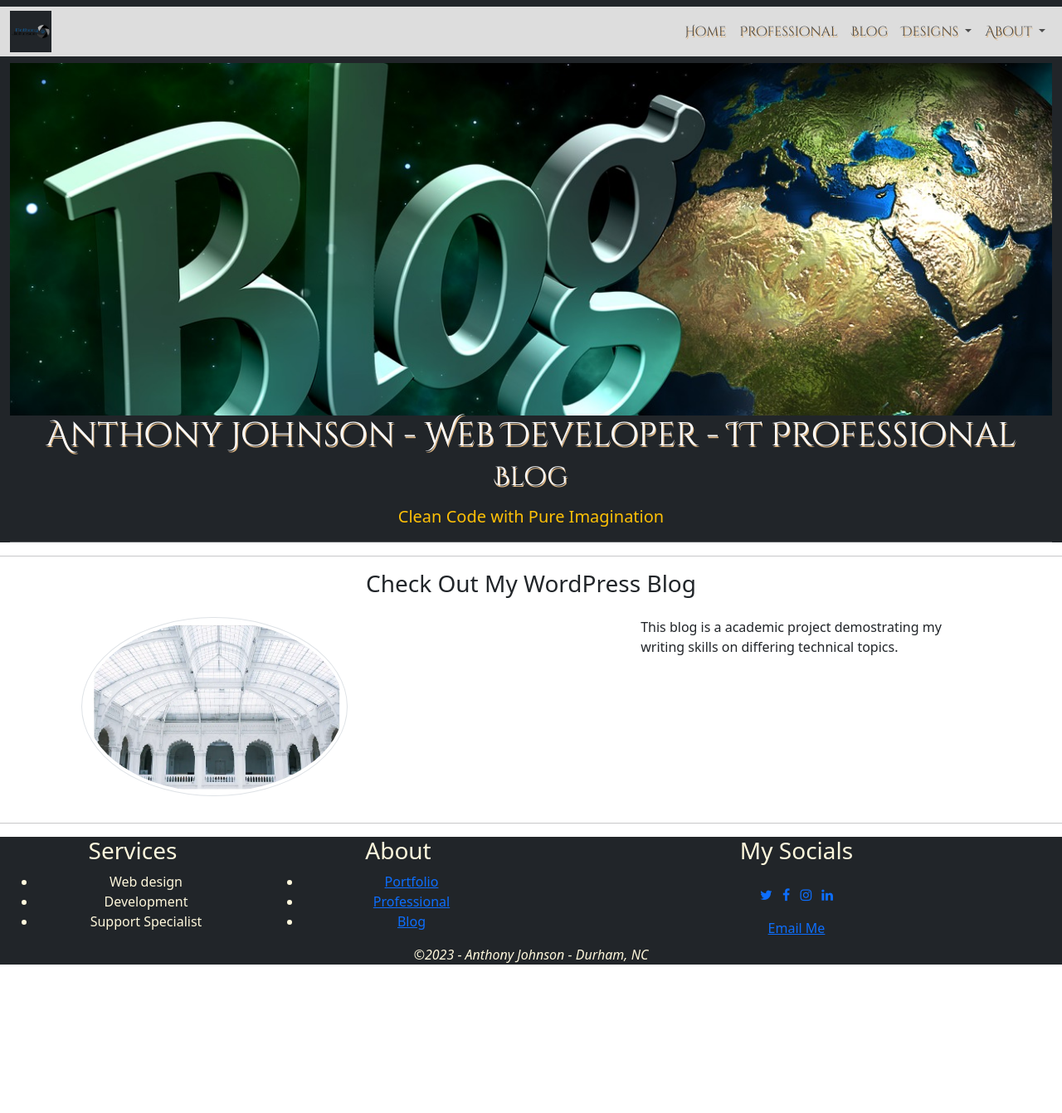
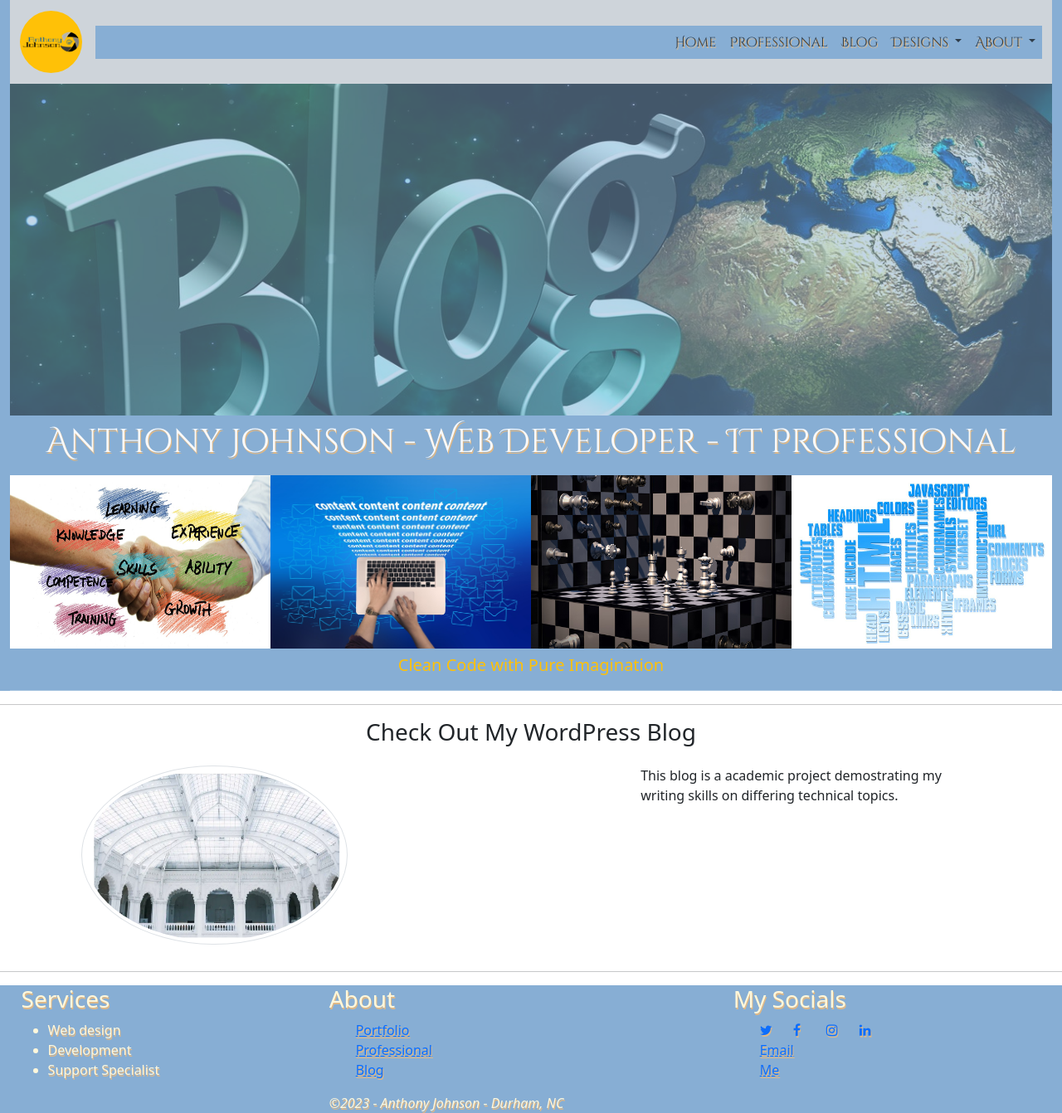
Before and after one commit to Anth51John/portfolio, a plain HTML site: page blog.html in a window 1280 px wide. Shown: the whole page at 83% size. Before the commit the page ends 1163 px from the top, so only its background shows below. Drawn offline with nearby package versions, Linux system fonts and the light colour scheme.

Commit message:
Additional updates to Portfolio

```diff
--- a/about.html
+++ b/about.html
@@ -13,17 +13,22 @@
     <title>Anthony's About Me</title>
 </head>
   <body>
-     <!-- Navbar -->
-     <nav class="navbar navbar-expand-lg bg-dark navbar-light">
+    <!-- Hero Panel -->
+    <section class="bg-dark text-light w-100 text-center m-0 p-0">
+
       <div class="container-fluid nav-custom">
 
-        <a href="index.html" class="navbar-brand"><img class="img-fluid w-50 logo" src="img/antjohn.png" alt="written-name-in-circular-sphere"></a>
+             <!-- Navbar -->
+     <nav class="navbar navbar-expand-lg bg-dark-subtle navbar-light">
+      <div class="container-fluid myheader">
 
-        <button class="navbar-toggler" type="button" data-bs-toggle="collapse" data-bs-target="#navmenu">
-          <span class="navbar-toggler-icon"></span>
-        </button>
+        <a href="index.html" class="navbar-brand"><img class="img-fluid w-100 logo" src="img/antjohn.png" alt="written-name-in-circular-sphere"></a>
 
-          <div class="collapse navbar-collapse text-light nav-custom myheader" id="navmenu">
+          <button class="navbar-toggler myheader" type="button" data-bs-toggle="collapse" data-bs-target="#navmenu">
+            <span class="navbar-toggler-icon myheader"></span>
+          </button>
+
+          <div class="collapse navbar-collapse text-dark nav-custom myheader nav-custom" id="navmenu">
           <ul class="navbar-nav ms-auto">
             <li class="nav-item">
               <a href="index.html" class="nav-link">Home</a>
@@ -35,10 +40,10 @@
               <a href="blog.html" class="nav-link">Blog</a>
             </li>
                   <li class="nav-item dropdown">
-                    <a class="nav-link dropdown-toggle" id="aboutDropdownMenuLink1" href="projects.html" role="button" data-bs-toggle="dropdown" aria-expanded="false">
+                    <a class="nav-link dropdown-toggle" href="projects.html" role="button" data-bs-toggle="dropdown" aria-expanded="false">
                       Designs
                     </a>
-                    <ul class="dropdown-menu dropdown-menu-end dropdown-menu-dark" aria-labelledby="aboutDropdownMenuLink1">
+                    <ul class="dropdown-menu  dropdown-menu-end dropdown-menu-light" aria-labelledby="navbarDarkDropdownMenuLink">
                       <li><a class="dropdown-item" href="projects.html">Projects Homepage</a></li>
                       <li><hr class="dropdown-divider"></li>
                       <li><a class="dropdown-item" href="https://wcet.waketech.edu/ajohnson2/web225/divgameverse/">Joomla CMS Project</a></li>
@@ -49,10 +54,10 @@
                   </li>
 
                 <li class="nav-item dropdown">
-                  <a class="nav-link dropdown-toggle" id="aboutDropdownMenuLink2" href="about.html" role="button" data-bs-toggle="dropdown" aria-expanded="false">
+                  <a class="nav-link dropdown-toggle" href="about.html" role="button" data-bs-toggle="dropdown" aria-expanded="false">
                     About
                   </a>
-                  <ul class="dropdown-menu dropdown-menu-end dropdown-menu-dark" aria-labelledby="aboutDropdownMenuLink2">
+                  <ul class="dropdown-menu dropdown-menu-end dropdown-menu-light" aria-labelledby="navbarDarkDropdownMenuLink">
                     <li><a class="dropdown-item" href="about.html">About</a></li>
                     <li><a class="dropdown-item" href="contact.html">Contact Me</a></li>
 
@@ -63,18 +68,15 @@
       </div>
     </nav>
 
-    <!-- Hero Panel -->
-    <section class="bg-dark text-light w-100 text-center m-0 p-0">
-
-      <div class="container-fluid">
-        <img class="img-fluid w-100 align-items-lg-center .hero-cover" src="img/multi-chess.jpg" alt="beach-wooden-boardwalk-with-benches-overlooking-ocean">
-        <div class="myheader"><h1>Anthony Johnson - Web Developer - IT Professional</h1></div>
-
-        <div class="d-sm-flex">
-
-
-        </div>
-        <div><h3><span class="text-warning lead" >Clean Code with Pure Imagination</span></h3></div>
+        <img class="img-fluid w-100 hero-cover" src="img/multi-chess.jpg" alt="picture of chess board from multiple angles">
+        <div class="myheader p-2"><h1>Anthony Johnson - Web Developer - IT Professional</h1></div>
+            <div class="d-sm-flex">
+              <img class="img-fluid w-25 align-items-sm-center .hero-cover" src="img/professional-skills.jpg" alt="beach-wooden-boardwalk-with-benches-overlooking-ocean">
+              <img class="img-fluid w-25 align-items-sm-center .hero-cover" src="img/news-4025602_1280.jpg" alt="beach-wooden-boardwalk-with-benches-overlooking-ocean">
+              <img class="img-fluid w-25 align-items-sm-center .hero-cover" src="img/multi-chess.jpg" alt="beach-wooden-boardwalk-with-benches-overlooking-ocean">
+              <img class="img-fluid w-25 align-items-sm-center .hero-cover" src="img/word-cloud-432032_1280.jpg" alt="beach-wooden-boardwalk-with-benches-overlooking-ocean">
+            </div>
+          <div><h3><span class="text-warning lead" >Clean Code with Pure Imagination</span></h3></div>
         <hr>
 
       </div>
@@ -110,19 +112,17 @@
     </div>
     </section>
     <hr>
-    <div class="footer-dark text-center">
-      <footer>
-          <div class="container">
-              <div class="row">
-                  <div class="col-sm-9 col-md-3 item">
+    <div class="footer-dark">
+      <footer class="footer-wrapper">
+                  <div class="footer-item-1a">
                       <h3>Services</h3>
-                      <ul>
+                      <ul class="">
                           <li>Web design</li>
                           <li>Development</li>
                           <li>Support Specialist</li>
                       </ul>
                   </div>
-                  <div class="col-sm-6 col-md-3 item">
+                  <div class="footer-item-1b">
                       <h3>About</h3>
                       <ul>
                           <li><a href="projects.html">Portfolio</a></li>
@@ -130,21 +130,18 @@
                           <li><a href="blog.html">Blog</a></li>
                       </ul>
                   </div>
-                  <div class="col-md-6 item text">
+                  <div class="footer-item-1c">
                       <h3>My Socials</h3>
-                      <ul class="list-inline mt-4">
-                        <li class="list-inline-item"><a href="#" target="_blank" title="twitter"><i class="fa fa-twitter"></i></a></li>
-                        <li class="list-inline-item"><a href="#" target="_blank" title="facebook"><i class="fa fa-facebook"></i></a></li>
-                        <li class="list-inline-item"><a href="#" target="_blank" title="instagram"><i class="fa fa-instagram"></i></a></li>
-                        <li class="list-inline-item"><a href="#" target="_blank" title="linkedin"><i class="fa fa-linkedin"></i></a></li>
+                      <ul class="footer-social-grid">
+                        <li class=""><a href="#" target="_blank" title="twitter"><i class="fa fa-twitter"></i></a></li>
+                        <li class=""><a href="#" target="_blank" title="facebook"><i class="fa fa-facebook"></i></a></li>
+                        <li class=""><a href="#" target="_blank" title="instagram"><i class="fa fa-instagram"></i></a></li>
+                        <li class=""><a href="#" target="_blank" title="linkedin"><i class="fa fa-linkedin"></i></a></li>
+                        <li><a href="mailto: ajohnson2@my.waketech.edu">Email Me</a></li>
                       </ul>
-                      <a href="mailto:ajohnson2@my.waketech.edu">Email Me</a>
+
                   </div>
-                  <div class="col item social"><a href="#"><i class="icon ion-social-facebook"></i></a><a href="#"><i class="icon ion-social-twitter"></i></a><a href="#"><i class="icon ion-social-snapchat"></i></a><a href="#"><i class="icon ion-social-instagram"></i></a></div>
-              </div>
-
-          </div>
-          <div class="footcopy">&copy;<em id="date"><span><script>document.write( new Date().getUTCFullYear() );</script></span> - Anthony Johnson - Durham, NC</em></div>
+              <div class="footcopy-grid">&copy;<em id="date"><span><script>document.write( new Date().getUTCFullYear() );</script></span> - Anthony Johnson - Durham, NC</em></div>
       </footer>
     </div>
     <script src="https://cdn.jsdelivr.net/npm/bootstrap@5.3.0-alpha1/dist/js/bootstrap.bundle.min.js" integrity="sha384-w76AqPfDkMBDXo30jS1Sgez6pr3x5MlQ1ZAGC+nuZB+EYdgRZgiwxhTBTkF7CXvN" crossorigin="anonymous"></script>
--- a/blog.html
+++ b/blog.html
@@ -12,17 +12,22 @@
     <title>Anthony's Blog</title>
 </head>
   <body>
-      <!-- Navbar -->
-    <nav class="navbar navbar-expand-lg bg-dark navbar-light">
+    <!-- Hero Panel -->
+    <section class="bg-dark text-light w-100 text-center m-0 p-0">
+
       <div class="container-fluid nav-custom">
 
-        <a href="index.html" class="navbar-brand"><img class="img-fluid w-50 logo" src="img/antjohn.png" alt="written-name-in-circular-sphere"></a>
+             <!-- Navbar -->
+     <nav class="navbar navbar-expand-lg bg-dark-subtle navbar-light">
+      <div class="container-fluid myheader">
 
-        <button class="navbar-toggler" type="button" data-bs-toggle="collapse" data-bs-target="#navmenu">
-          <span class="navbar-toggler-icon"></span>
+        <a href="index.html" class="navbar-brand"><img class="img-fluid w-100 logo" src="img/antjohn.png" alt="written-name-in-circular-sphere"></a>
+
+          <button class="navbar-toggler myheader" type="button" data-bs-toggle="collapse" data-bs-target="#navmenu">
+            <span class="navbar-toggler-icon myheader"></span>
           </button>
 
-          <div class="collapse navbar-collapse text-light nav-custom myheader" id="navmenu">
+          <div class="collapse navbar-collapse text-dark nav-custom myheader nav-custom" id="navmenu">
           <ul class="navbar-nav ms-auto">
             <li class="nav-item">
               <a href="index.html" class="nav-link">Home</a>
@@ -34,10 +39,10 @@
               <a href="blog.html" class="nav-link">Blog</a>
             </li>
                   <li class="nav-item dropdown">
-                    <a class="nav-link dropdown-toggle" id="blogDropdownMenuLink1" href="projects.html" role="button" data-bs-toggle="dropdown" aria-expanded="false">
+                    <a class="nav-link dropdown-toggle" href="projects.html" role="button" data-bs-toggle="dropdown" aria-expanded="false">
                       Designs
                     </a>
-                    <ul class="dropdown-menu dropdown-menu-end dropdown-menu-dark" aria-labelledby="blogDropdownMenuLink1">
+                    <ul class="dropdown-menu  dropdown-menu-end dropdown-menu-light" aria-labelledby="navbarDarkDropdownMenuLink">
                       <li><a class="dropdown-item" href="projects.html">Projects Homepage</a></li>
                       <li><hr class="dropdown-divider"></li>
                       <li><a class="dropdown-item" href="https://wcet.waketech.edu/ajohnson2/web225/divgameverse/">Joomla CMS Project</a></li>
@@ -48,10 +53,10 @@
                   </li>
 
                 <li class="nav-item dropdown">
-                  <a class="nav-link dropdown-toggle" id="blogDropdownMenuLink2" href="about.html" role="button" data-bs-toggle="dropdown" aria-expanded="false">
+                  <a class="nav-link dropdown-toggle" href="about.html" role="button" data-bs-toggle="dropdown" aria-expanded="false">
                     About
                   </a>
-                  <ul class="dropdown-menu  dropdown-menu-end dropdown-menu-dark" aria-labelledby="blogDropdownMenuLink2">
+                  <ul class="dropdown-menu dropdown-menu-end dropdown-menu-light" aria-labelledby="navbarDarkDropdownMenuLink">
                     <li><a class="dropdown-item" href="about.html">About</a></li>
                     <li><a class="dropdown-item" href="contact.html">Contact Me</a></li>
 
@@ -62,24 +67,20 @@
       </div>
     </nav>
 
-
-    <!-- Hero Panel -->
-  <section class="bg-dark text-light w-100 text-center m-0 p-0">
-
-      <div class="container-fluid">
-        <img class="img-fluid w-100 align-items-lg-center .hero-cover" src="img/blog-header.jpg" alt="beach-wooden-boardwalk-with-benches-overlooking-ocean">
-        <div class="myheader"><h1>Anthony Johnson - Web Developer - IT Professional</h1></div>
-        <div class="myheader"><h2>Blog</h2></div>
-
+        <img class="img-fluid w-100 hero-cover" src="img/blog-header.jpg" alt="Word Blog flying in outerspace above Earth">
+        <div class="myheader p-2"><h1>Anthony Johnson - Web Developer - IT Professional</h1></div>
             <div class="d-sm-flex">
-
-
+              <img class="img-fluid w-25 align-items-sm-center .hero-cover" src="img/professional-skills.jpg" alt="beach-wooden-boardwalk-with-benches-overlooking-ocean">
+              <img class="img-fluid w-25 align-items-sm-center .hero-cover" src="img/news-4025602_1280.jpg" alt="beach-wooden-boardwalk-with-benches-overlooking-ocean">
+              <img class="img-fluid w-25 align-items-sm-center .hero-cover" src="img/multi-chess.jpg" alt="beach-wooden-boardwalk-with-benches-overlooking-ocean">
+              <img class="img-fluid w-25 align-items-sm-center .hero-cover" src="img/word-cloud-432032_1280.jpg" alt="beach-wooden-boardwalk-with-benches-overlooking-ocean">
             </div>
           <div><h3><span class="text-warning lead" >Clean Code with Pure Imagination</span></h3></div>
         <hr>
 
       </div>
     </section>
+    <!-- Section 1 -->
     <hr>
 
     <div class="container">
@@ -110,19 +111,17 @@
     </section>
   -->
   <hr>
-    <div class="footer-dark text-center">
-      <footer>
-          <div class="container-fluid">
-              <div class="row">
-                  <div class="col-sm-9 col-md-3 item">
+  <div class="footer-dark">
+    <footer class="footer-wrapper">
+                <div class="footer-item-1a">
                     <h3>Services</h3>
-                      <ul>
+                    <ul class="">
                         <li>Web design</li>
                         <li>Development</li>
                         <li>Support Specialist</li>
                     </ul>
                 </div>
-                  <div class="col-sm-6 col-md-3 item">
+                <div class="footer-item-1b">
                     <h3>About</h3>
                     <ul>
                         <li><a href="projects.html">Portfolio</a></li>
@@ -130,21 +129,18 @@
                         <li><a href="blog.html">Blog</a></li>
                     </ul>
                 </div>
-                  <div class="col-md-6 item text">
+                <div class="footer-item-1c">
                     <h3>My Socials</h3>
-                      <ul class="list-inline mt-4">
-                        <li class="list-inline-item"><a href="#" target="_blank" title="twitter"><i class="fa fa-twitter"></i></a></li>
-                        <li class="list-inline-item"><a href="#" target="_blank" title="facebook"><i class="fa fa-facebook"></i></a></li>
-                        <li class="list-inline-item"><a href="#" target="_blank" title="instagram"><i class="fa fa-instagram"></i></a></li>
-                        <li class="list-inline-item"><a href="#" target="_blank" title="linkedin"><i class="fa fa-linkedin"></i></a></li>
+                    <ul class="footer-social-grid">
+                      <li class=""><a href="#" target="_blank" title="twitter"><i class="fa fa-twitter"></i></a></li>
+                      <li class=""><a href="#" target="_blank" title="facebook"><i class="fa fa-facebook"></i></a></li>
+                      <li class=""><a href="#" target="_blank" title="instagram"><i class="fa fa-instagram"></i></a></li>
+                      <li class=""><a href="#" target="_blank" title="linkedin"><i class="fa fa-linkedin"></i></a></li>
+                      <li><a href="mailto: ajohnson2@my.waketech.edu">Email Me</a></li>
                     </ul>
-                      <a href="mailto:ajohnson2@my.waketech.edu">Email Me</a>
-                  </div>
-                  <div class="col item social"><a href="#"><i class="icon ion-social-facebook"></i></a><a href="#"><i class="icon ion-social-twitter"></i></a><a href="#"><i class="icon ion-social-snapchat"></i></a><a href="#"><i class="icon ion-social-instagram"></i></a></div>
-              </div>
 
                 </div>
-          <div class="footcopy">&copy;<em id="date"><span><script>document.write( new Date().getUTCFullYear() );</script></span> - Anthony Johnson - Durham, NC</em></div>
+            <div class="footcopy-grid">&copy;<em id="date"><span><script>document.write( new Date().getUTCFullYear() );</script></span> - Anthony Johnson - Durham, NC</em></div>
     </footer>
   </div>
     <script src="https://cdn.jsdelivr.net/npm/bootstrap@5.3.0-alpha1/dist/js/bootstrap.bundle.min.js" integrity="sha384-w76AqPfDkMBDXo30jS1Sgez6pr3x5MlQ1ZAGC+nuZB+EYdgRZgiwxhTBTkF7CXvN" crossorigin="anonymous"></script>
--- a/style.css
+++ b/style.css
@@ -16,6 +16,7 @@ form h3{
     color:antiquewhite;
     font-weight:800px;
     margin-bottom: 20px;
+
 
 }
 
@@ -66,17 +67,26 @@ form button{
 }
 
 .nav-custom{
-    background-color: #DDDDDD ;
+    background-color: #87aed4 ;
 }
 .logo{
-    background-color: #212529;
+    background-color: #ffc107;
+    height: 75px;
+    width: auto;
+    float: left;
+    border-radius:50px;
+
 }
 .hero-cover{
     object-fit: fill;
     object-position: 50% 50%;
-    width: 100vw;
+    width: 175vw;
     height: 50vh;
     position: relative;
+    opacity: 0.5;
+}
+.hero-index{
+   background: url("img/monitor-1307227_1280.jpg") no-repeat right top;
 }
 .img-response{
     max-width:50%;
@@ -106,18 +116,92 @@ form button{
     padding-right: 25px;
 }
 
+.px-3x {
+    padding-left: 100px;
+    padding-right: 100px;
+}
+
 .p-3 {
     padding: 50px;
 }
 .circle-thumb{
     width:10%
 }
-.footcopy{
-    text-align: center;
+.footer-wrapper{
+    display:grid;
+    grid-template-columns:auto auto auto;
+
+}
+.footer-item-1a{
+    grid-column-start:1;
+    grid-column-end:2;
+    grid-row-start: 2;
+    grid-row-end: 3;
+}
+.footer-item-1b{
+    grid-column-start:2;
+    grid-column-end:3;
+    grid-row-start: 2;
+    grid-row-end: 3;
+    list-style-type:none;
+}
+.footer-item-1b ul{
+    grid-column-start:2;
+    grid-column-end:3;
+    grid-row-start: 2;
+    grid-row-end: 3;
+    list-style-type:none;
+}
+.footer-item-1c{
+    grid-column-start:3;
+    grid-column-end:4;
+    grid-row-start: 2;
+    grid-row-end: 3;
+}
+.footer-item-2a{
+    grid-row-start: 2;
+    grid-row-end: 3;
+}
+.footer-item-2b{
+    grid-row-start: 3;
+    grid-row-end: 4;
+}
+.footer-item-2c{
+    grid-row-start: 5;
+    grid-row-end: 6;
+}
+.footer-item-3a{
+    grid-row-start: 2;
+    grid-row-end: 3;
+}
+.footer-item-3b{
+    grid-row-start: 3;
+    grid-row-end: 4;
+}
+.footer-item-3c{
+    grid-row-start: 5;
+    grid-row-end: 6;
+}
+.footcopy-grid{
+
+    grid-column-start:2;
+    grid-column-end:3;
+    grid-row-start: 3;
+    grid-row-end: 3;
+}
+.footer-social-grid{
+    display:inline-grid;
+    grid-template-columns:40px 40px 40px 40px;
+    list-style-type:none;
+
+
 }
 .footer-dark{
-    background-color: #212529;
+    background-color: #87aed4;
     color:cornsilk;
+    text-shadow: 1px 2px 0 burlywood;
+    grid-gap:10px;
+    padding-left:2%;
 
 }
 .header-project{
```
Also changed, not shown: contact.html (+29 -32 lines), index.html (+28 -32 lines), pages.html (+34 -38 lines), projects.html (+38 -40 lines), img/antjohn_logo.png (added), 2 other files. Lines whose indentation alone changed are shown as unchanged.
